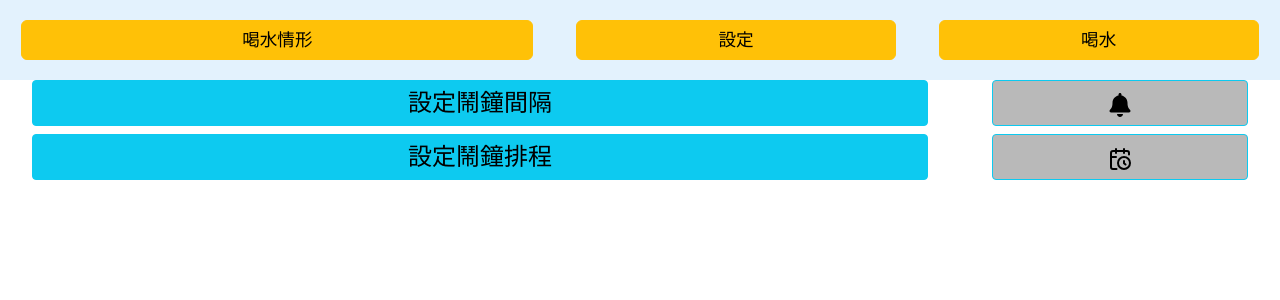
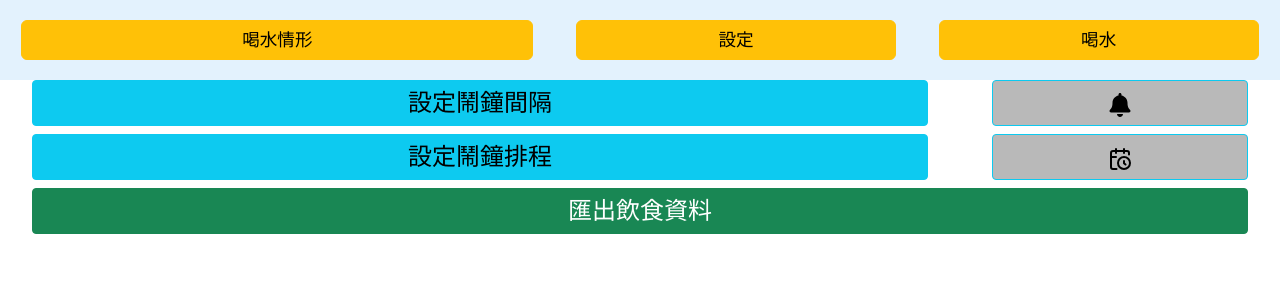
Before and after one commit to Kchoen/ReminderApp, a React (Create React App) app: page / in a window 1280 px wide. Both pictures are taken after a click on the button "設定". Shown: the top 300 px of the page. Built offline with nearby package versions, Linux system fonts and the light colour scheme; a web font is replaced by a local one.

Commit message:
v4.0 add export data button

```diff
--- a/package.json
+++ b/package.json
@@ -4,6 +4,7 @@
 	"version": "0.1.0",
 	"private": true,
 	"dependencies": {
+		"@react-pdf/renderer": "^3.1.14",
 		"@testing-library/jest-dom": "^5.17.0",
 		"@testing-library/react": "^13.4.0",
 		"@testing-library/user-event": "^13.5.0",
@@ -16,6 +17,7 @@
 		"react-datepicker": "^4.21.0",
 		"react-dom": "^18.2.0",
 		"react-icons": "^4.12.0",
+		"react-pdf": "^7.6.0",
 		"react-scripts": "5.0.1",
 		"react-toastify": "^9.1.3",
 		"web-vitals": "^2.1.4"
--- a/src/App.js
+++ b/src/App.js
@@ -2,7 +2,9 @@ import React, { useState, useEffect } from "react";
 import CalendarForm from "./Component/Calendar";
 import SettingForm from "./Component/Setting";
 import DrinkInput from "./Component/DrinkInput";
-import { register } from "./serviceWorker.js";
+import { ToastContainer, toast } from "react-toastify";
+import { Flip } from "react-toastify";
+import "react-toastify/dist/ReactToastify.css";
 import sound from "./alarm.mp3";
 const alarm = new Audio(sound);
 function App() {
@@ -28,7 +30,74 @@ function App() {
 		setCronOffTime: setCronOffTime,
 		setIntervalOn: setIntervalOn,
 		setInter: setInter,
+		exportData: exportData,
 	};
+	function exportData() {
+		// create csv data
+		let csvRows = [];
+		// Merge Header
+		const headers = Array.from(
+			new Set(Object.keys(waterLog).concat(Object.keys(foodLog)))
+		);
+		csvRows.push(headers.join(","));
+		// waterLog
+		let waterRow = ["飲水量"];
+		headers.forEach((head) => {
+			waterRow.push(
+				waterLog[head]?.reduce((total, v) => {
+					return total + v.amount;
+				}, 0)
+			);
+		});
+		csvRows.push(waterRow.join(","));
+		// foodLog
+		let foodRow = ["早餐"];
+		// foodLog---(Morning)
+		headers.forEach((head) => {
+			foodRow.push(foodLog[head]?.Morning);
+		});
+		csvRows.push(foodRow);
+		foodRow = ["午餐"];
+		// foodLog---(Lunch)
+		headers.forEach((head) => {
+			foodRow.push(foodLog[head]?.Lunch);
+		});
+		csvRows.push(foodRow);
+		foodRow = ["晚餐"];
+		// foodLog---(Diner)
+		headers.forEach((head) => {
+			foodRow.push(foodLog[head]?.Diner);
+		});
+		csvRows.push(foodRow);
+		foodRow = ["其他"];
+		// foodLog---(Others)
+		headers.forEach((head) => {
+			foodRow.push(foodLog[head]?.Others);
+		});
+		csvRows.push(foodRow);
+		console.log(foodLog);
+		console.log(csvRows);
+		csvRows[0] = ["日期"].concat(csvRows[0]);
+		csvRows = csvRows.join("\n");
+
+		const blob = new Blob([csvRows], { type: "text/csv" });
+
+		const url = window.URL.createObjectURL(blob);
+		const a = document.createElement("a");
+		a.setAttribute("href", url);
+		a.setAttribute("download", "download.csv");
+		a.click();
+		toast.success("匯出飲食資料...", {
+			position: "top-center",
+			autoClose: 500,
+			hideProgressBar: true,
+			closeOnClick: true,
+			pauseOnHover: true,
+			draggable: true,
+			theme: "colored",
+			transition: Flip,
+		});
+	}
 
 	// save state
 	useEffect(() => {
--- a/src/Component/Setting.js
+++ b/src/Component/Setting.js
@@ -21,6 +21,7 @@ function SettingForm({ SettingStuff }) {
 		setCronOffTime,
 		setIntervalOn,
 		setInter,
+		exportData,
 	} = SettingStuff;
 	const [showInterval, setShowInterval] = useState(false);
 	const [showCron, setShowCron] = useState(false);
@@ -161,6 +162,28 @@ function SettingForm({ SettingStuff }) {
 					<LuCalendarClock color={cronOn ? "yellow" : "black"} />
 				</button>
 			</div>
+			<div // For export data
+				style={{
+					display: "flex",
+					justifyContent: "space-between",
+					width: "100%",
+					margin: "auto",
+					marginTop: "0.5em",
+				}}
+			>
+				<button //export button
+					className="btn btn-success btn-sm"
+					onClick={() => exportData()}
+					style={{
+						alignSelf: "flex-start",
+						fontSize: "1.5em",
+						width: "95%",
+						margin: "auto",
+					}}
+				>
+					匯出飲食資料
+				</button>
+			</div>
 			{/* Hidden Toast or Modal */}
 			<>
 				{/* Toast */}
```
Also changed, not shown: 1 other file (tests, documents, lock files or other folders).
